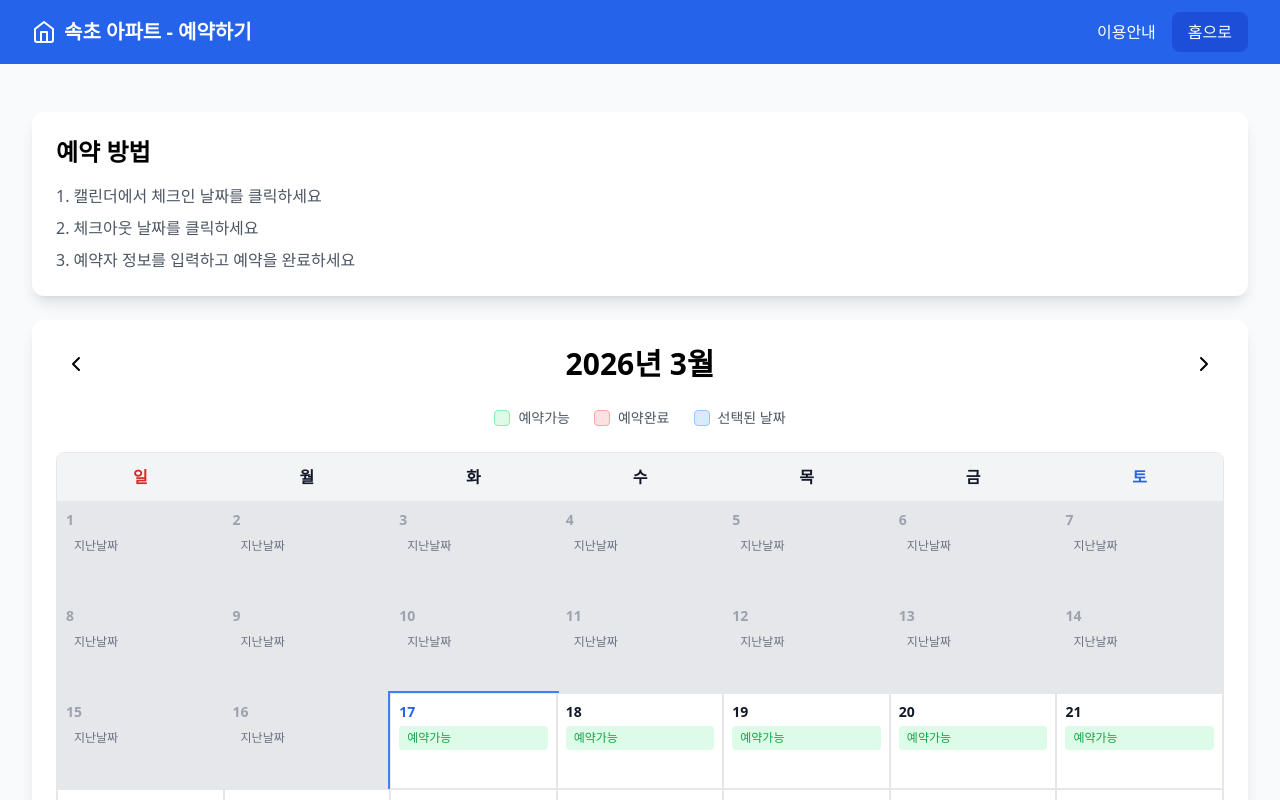
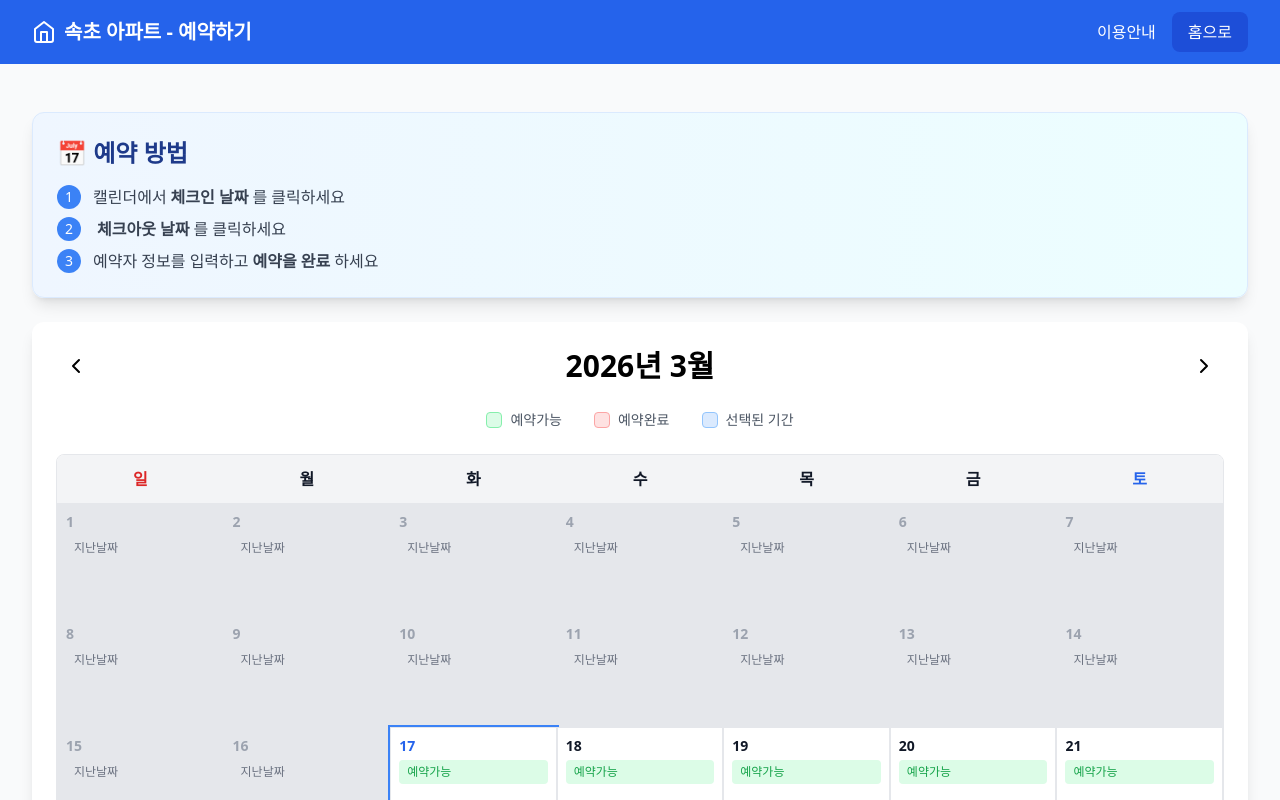
Before and after one commit to victor6080h/accommodation-booking1, a Next.js app: page /guest/calendar in a window 1280 px wide. Shown: the top 800 px of the page. Built offline with nearby package versions, Linux system fonts and the light colour scheme.

Commit message:
fix: 게스트 캘린더 날짜 선택 버그 수정
- 날짜 비교 로직 개선 (시간 정보 제거)
- 체크인/체크아웃 명확한 표시 추가
- 선택된 날짜 범위 시각화 개선
- 중간 예약된 날짜 체크 로직 추가
- UI/UX 개선 (선택 취소 버튼, 단계별 안내)

```diff
--- a/app/guest/calendar/page.tsx
+++ b/app/guest/calendar/page.tsx
@@ -2,7 +2,7 @@
 
 import { useState, useEffect } from 'react'
 import Link from 'next/link'
-import { Home, ChevronLeft, ChevronRight, Calendar as CalendarIcon } from 'lucide-react'
+import { Home, ChevronLeft, ChevronRight, Calendar as CalendarIcon, X } from 'lucide-react'
 
 interface Room {
   id: string
@@ -76,38 +76,91 @@ export default function GuestCalendar() {
     setCurrentDate(new Date(year, month + 1, 1))
   }
 
+  // 날짜를 YYYY-MM-DD 형식으로 변환
+  const formatDate = (date: Date): string => {
+    const y = date.getFullYear()
+    const m = String(date.getMonth() + 1).padStart(2, '0')
+    const d = String(date.getDate()).padStart(2, '0')
+    return `${y}-${m}-${d}`
+  }
+
+  // 날짜를 비교 가능한 숫자로 변환
+  const dateToNumber = (date: Date): number => {
+    const d = new Date(date)
+    d.setHours(0, 0, 0, 0)
+    return d.getTime()
+  }
+
   const isDateBooked = (day: number) => {
-    const dateStr = `${year}-${String(month + 1).padStart(2, '0')}-${String(day).padStart(2, '0')}`
+    const checkDate = new Date(year, month, day)
+    const checkDateNum = dateToNumber(checkDate)
+
     return bookings.some(booking => {
+      if (booking.status !== 'confirmed') return false
+
       const checkIn = new Date(booking.checkIn)
       const checkOut = new Date(booking.checkOut)
-      const currentDate = new Date(dateStr)
-      return currentDate >= checkIn && currentDate < checkOut && booking.status === 'confirmed'
+      const checkInNum = dateToNumber(checkIn)
+      const checkOutNum = dateToNumber(checkOut)
+
+      return checkDateNum >= checkInNum && checkDateNum < checkOutNum
     })
   }
 
   const isPastDate = (day: number) => {
-    const dateStr = new Date(year, month, day)
+    const checkDate = new Date(year, month, day)
     const today = new Date()
     today.setHours(0, 0, 0, 0)
-    return dateStr < today
+    checkDate.setHours(0, 0, 0, 0)
+    return checkDate < today
   }
 
   const handleDateClick = (day: number) => {
-    if (isPastDate(day) || isDateBooked(day)) return
+    if (isPastDate(day) || isDateBooked(day)) {
+      return
+    }
 
     const clickedDate = new Date(year, month, day)
+    clickedDate.setHours(0, 0, 0, 0)
 
-    if (!selectedDates.checkIn || (selectedDates.checkIn && selectedDates.checkOut)) {
-      // Start new selection
+    // 체크인 날짜가 없거나, 이미 체크인/체크아웃이 모두 선택된 경우
+    if (!selectedDates.checkIn || selectedDates.checkOut) {
+      setSelectedDates({ checkIn: clickedDate, checkOut: null })
+      setShowBookingForm(false)
+    } else {
+      // 체크인이 있고 체크아웃이 없는 경우
+      const checkInNum = dateToNumber(selectedDates.checkIn)
+      const clickedNum = dateToNumber(clickedDate)
+
+      if (clickedNum > checkInNum) {
+        // 체크아웃이 체크인보다 나중 날짜인 경우
+        // 중간에 예약된 날짜가 있는지 확인
+        let hasBookedDateInRange = false
+        const tempDate = new Date(selectedDates.checkIn)
+
+        while (dateToNumber(tempDate) < clickedNum) {
+          tempDate.setDate(tempDate.getDate() + 1)
+          if (isDateBooked(tempDate.getDate()) && tempDate.getMonth() === month && tempDate.getFullYear() === year) {
+            hasBookedDateInRange = true
+            break
+          }
+        }
+
+        if (hasBookedDateInRange) {
+          alert('선택한 기간 내에 이미 예약된 날짜가 있습니다.')
           setSelectedDates({ checkIn: clickedDate, checkOut: null })
         } else {
-      // Complete selection
-      if (clickedDate > selectedDates.checkIn) {
-        setSelectedDates({ ...selectedDates, checkOut: clickedDate })
+          setSelectedDates({ checkIn: selectedDates.checkIn, checkOut: clickedDate })
           setShowBookingForm(true)
+        }
+      } else if (clickedNum === checkInNum) {
+        // 같은 날짜를 다시 클릭한 경우
+        setSelectedDates({ checkIn: null, checkOut: null })
+        setShowBookingForm(false)
       } else {
+        // 체크아웃이 체크인보다 빠른 경우, 새로운 체크인으로 설정
         setSelectedDates({ checkIn: clickedDate, checkOut: null })
+        setShowBookingForm(false)
       }
     }
   }
@@ -130,8 +183,8 @@ export default function GuestCalendar() {
       roomName: selectedRoom.name,
       guestName: formData.guestName,
       guestPhone: formData.guestPhone,
-      checkIn: selectedDates.checkIn.toISOString().split('T')[0],
-      checkOut: selectedDates.checkOut.toISOString().split('T')[0],
+      checkIn: formatDate(selectedDates.checkIn),
+      checkOut: formatDate(selectedDates.checkOut),
       status: 'confirmed'
     }
 
@@ -145,27 +198,40 @@ export default function GuestCalendar() {
     setFormData({ guestName: '', guestPhone: '', roomId: rooms[0]?.id || '' })
   }
 
+  const handleCancelSelection = () => {
+    setSelectedDates({ checkIn: null, checkOut: null })
+    setShowBookingForm(false)
+  }
+
   const monthNames = ['1월', '2월', '3월', '4월', '5월', '6월', '7월', '8월', '9월', '10월', '11월', '12월']
   const dayNames = ['일', '월', '화', '수', '목', '금', '토']
 
   const isDateInRange = (day: number) => {
     if (!selectedDates.checkIn) return false
-    const date = new Date(year, month, day)
+
+    const checkDate = new Date(year, month, day)
+    const checkDateNum = dateToNumber(checkDate)
+    const checkInNum = dateToNumber(selectedDates.checkIn)
+
     if (selectedDates.checkOut) {
-      return date >= selectedDates.checkIn && date <= selectedDates.checkOut
+      const checkOutNum = dateToNumber(selectedDates.checkOut)
+      return checkDateNum >= checkInNum && checkDateNum <= checkOutNum
     }
-    return date.getTime() === selectedDates.checkIn.getTime()
+
+    return checkDateNum === checkInNum
   }
 
   const days = []
   for (let i = 0; i < startingDayOfWeek; i++) {
-    days.push(<div key={`empty-${i}`} className="h-24 bg-gray-50"></div>)
+    days.push(<div key={`empty-${i}`} className="h-28 bg-gray-50"></div>)
   }
 
   for (let day = 1; day <= daysInMonth; day++) {
     const isBooked = isDateBooked(day)
     const isPast = isPastDate(day)
     const isInRange = isDateInRange(day)
+    const isCheckIn = selectedDates.checkIn && dateToNumber(new Date(year, month, day)) === dateToNumber(selectedDates.checkIn)
+    const isCheckOut = selectedDates.checkOut && dateToNumber(new Date(year, month, day)) === dateToNumber(selectedDates.checkOut)
     const isToday = new Date().getDate() === day &&
                     new Date().getMonth() === month &&
                     new Date().getFullYear() === year
@@ -174,7 +240,7 @@ export default function GuestCalendar() {
       <div
         key={day}
         onClick={() => handleDateClick(day)}
-        className={`h-24 border border-gray-200 p-2 transition ${
+        className={`h-28 border border-gray-200 p-2 transition ${
           isBooked || isPast
             ? 'bg-gray-200 cursor-not-allowed'
             : isInRange
@@ -182,29 +248,40 @@ export default function GuestCalendar() {
             : 'bg-white cursor-pointer hover:bg-gray-50'
         } ${isToday ? 'ring-2 ring-blue-500' : ''}`}
       >
-        <div className={`text-sm font-semibold ${
+        <div className={`text-sm font-semibold mb-1 ${
           isPast ? 'text-gray-400' : isToday ? 'text-blue-600' : 'text-gray-900'
         }`}>
           {day}
         </div>
+
+        {isCheckIn && (
+          <div className="text-xs font-bold text-blue-700 bg-blue-200 px-2 py-1 rounded mb-1">
+            체크인
+          </div>
+        )}
+
+        {isCheckOut && (
+          <div className="text-xs font-bold text-blue-700 bg-blue-200 px-2 py-1 rounded mb-1">
+            체크아웃
+          </div>
+        )}
+
+        {!isCheckIn && !isCheckOut && (
+          <>
             {isBooked ? (
-          <div className="mt-1">
               <div className="text-xs font-medium text-red-600 bg-red-100 px-2 py-1 rounded">
                 예약완료
               </div>
-          </div>
             ) : isPast ? (
-          <div className="mt-1">
               <div className="text-xs font-medium text-gray-500 px-2 py-1">
                 지난날짜
               </div>
-          </div>
             ) : (
-          <div className="mt-1">
               <div className="text-xs font-medium text-green-600 bg-green-100 px-2 py-1 rounded">
                 예약가능
               </div>
-          </div>
+            )}
+          </>
         )}
       </div>
     )
@@ -241,14 +318,53 @@ export default function GuestCalendar() {
 
       <div className="max-w-7xl mx-auto px-4 sm:px-6 lg:px-8 py-12">
         {/* Instructions */}
-        <div className="bg-white rounded-xl shadow-lg p-6 mb-6">
-          <h2 className="text-2xl font-bold mb-4">예약 방법</h2>
-          <div className="space-y-2 text-gray-600">
-            <p>1. 캘린더에서 체크인 날짜를 클릭하세요</p>
-            <p>2. 체크아웃 날짜를 클릭하세요</p>
-            <p>3. 예약자 정보를 입력하고 예약을 완료하세요</p>
+        <div className="bg-gradient-to-r from-blue-50 to-cyan-50 rounded-xl shadow-lg p-6 mb-6 border border-blue-100">
+          <h2 className="text-2xl font-bold mb-4 text-blue-900">📅 예약 방법</h2>
+          <div className="space-y-2 text-gray-700">
+            <p className="flex items-center">
+              <span className="bg-blue-500 text-white rounded-full w-6 h-6 flex items-center justify-center mr-3 text-sm">1</span>
+              캘린더에서 <strong className="mx-1">체크인 날짜</strong>를 클릭하세요
+            </p>
+            <p className="flex items-center">
+              <span className="bg-blue-500 text-white rounded-full w-6 h-6 flex items-center justify-center mr-3 text-sm">2</span>
+              <strong className="mx-1">체크아웃 날짜</strong>를 클릭하세요
+            </p>
+            <p className="flex items-center">
+              <span className="bg-blue-500 text-white rounded-full w-6 h-6 flex items-center justify-center mr-3 text-sm">3</span>
+              예약자 정보를 입력하고 <strong className="mx-1">예약을 완료</strong>하세요
+            </p>
           </div>
         </div>
+
+        {/* Selected Dates Display */}
+        {selectedDates.checkIn && (
+          <div className="bg-white rounded-xl shadow-lg p-6 mb-6 border-2 border-blue-300">
+            <div className="flex items-center justify-between">
+              <div className="flex items-center space-x-4">
+                <CalendarIcon className="w-8 h-8 text-blue-600" />
+                <div>
+                  <p className="text-lg font-bold text-gray-900">선택된 날짜</p>
+                  <p className="text-sm text-gray-600">
+                    <span className="font-semibold">체크인:</span> {selectedDates.checkIn.toLocaleDateString('ko-KR', { year: 'numeric', month: 'long', day: 'numeric' })}
+                    {selectedDates.checkOut && (
+                      <>
+                        {' → '}
+                        <span className="font-semibold">체크아웃:</span> {selectedDates.checkOut.toLocaleDateString('ko-KR', { year: 'numeric', month: 'long', day: 'numeric' })}
+                      </>
+                    )}
+                  </p>
+                </div>
+              </div>
+              <button
+                onClick={handleCancelSelection}
+                className="p-2 hover:bg-gray-100 rounded-lg transition"
+                title="선택 취소"
+              >
+                <X className="w-6 h-6 text-gray-600" />
+              </button>
+            </div>
+          </div>
+        )}
 
         {/* Calendar */}
         <div className="bg-white rounded-xl shadow-lg p-6 mb-6">
@@ -273,7 +389,7 @@ export default function GuestCalendar() {
           </div>
 
           {/* Legend */}
-          <div className="flex items-center justify-center space-x-6 mb-6">
+          <div className="flex items-center justify-center space-x-6 mb-6 flex-wrap gap-2">
             <div className="flex items-center space-x-2">
               <div className="w-4 h-4 bg-green-100 border border-green-300 rounded"></div>
               <span className="text-sm text-gray-600">예약가능</span>
@@ -284,24 +400,9 @@ export default function GuestCalendar() {
             </div>
             <div className="flex items-center space-x-2">
               <div className="w-4 h-4 bg-blue-100 border border-blue-300 rounded"></div>
-              <span className="text-sm text-gray-600">선택된 날짜</span>
+              <span className="text-sm text-gray-600">선택된 기간</span>
             </div>
           </div>
-
-          {/* Selected dates display */}
-          {selectedDates.checkIn && (
-            <div className="bg-blue-50 rounded-lg p-4 mb-6">
-              <p className="text-center text-lg">
-                <span className="font-bold">체크인:</span> {selectedDates.checkIn.toLocaleDateString('ko-KR')}
-                {selectedDates.checkOut && (
-                  <>
-                    {' → '}
-                    <span className="font-bold">체크아웃:</span> {selectedDates.checkOut.toLocaleDateString('ko-KR')}
-                  </>
-                )}
-              </p>
-            </div>
-          )}
 
           {/* Calendar Grid */}
           <div className="grid grid-cols-7 gap-0 border border-gray-200 rounded-lg overflow-hidden">
@@ -322,8 +423,8 @@ export default function GuestCalendar() {
 
         {/* Booking Form */}
         {showBookingForm && (
-          <div className="bg-white rounded-xl shadow-lg p-6">
-            <h2 className="text-2xl font-bold mb-6">예약 정보 입력</h2>
+          <div className="bg-white rounded-xl shadow-lg p-6 border-2 border-blue-300">
+            <h2 className="text-2xl font-bold mb-6">✍️ 예약 정보 입력</h2>
 
             <div className="space-y-4">
               {rooms.length > 0 && (
@@ -334,7 +435,7 @@ export default function GuestCalendar() {
                   <select
                     value={formData.roomId}
                     onChange={(e) => setFormData({ ...formData, roomId: e.target.value })}
-                    className="w-full px-4 py-2 border border-gray-300 rounded-lg focus:ring-2 focus:ring-blue-500 focus:border-transparent"
+                    className="w-full px-4 py-3 border border-gray-300 rounded-lg focus:ring-2 focus:ring-blue-500 focus:border-transparent text-lg"
                   >
                     {rooms.map(room => (
                       <option key={room.id} value={room.id}>
@@ -353,7 +454,7 @@ export default function GuestCalendar() {
                   type="text"
                   value={formData.guestName}
                   onChange={(e) => setFormData({ ...formData, guestName: e.target.value })}
-                  className="w-full px-4 py-2 border border-gray-300 rounded-lg focus:ring-2 focus:ring-blue-500 focus:border-transparent"
+                  className="w-full px-4 py-3 border border-gray-300 rounded-lg focus:ring-2 focus:ring-blue-500 focus:border-transparent text-lg"
                   placeholder="홍길동"
                 />
               </div>
@@ -366,27 +467,27 @@ export default function GuestCalendar() {
                   type="tel"
                   value={formData.guestPhone}
                   onChange={(e) => setFormData({ ...formData, guestPhone: e.target.value })}
-                  className="w-full px-4 py-2 border border-gray-300 rounded-lg focus:ring-2 focus:ring-blue-500 focus:border-transparent"
+                  className="w-full px-4 py-3 border border-gray-300 rounded-lg focus:ring-2 focus:ring-blue-500 focus:border-transparent text-lg"
                   placeholder="010-1234-5678"
                 />
               </div>
 
-              <div className="flex space-x-4">
+              <div className="flex space-x-4 pt-4">
                 <button
                   onClick={() => {
                     setShowBookingForm(false)
                     setSelectedDates({ checkIn: null, checkOut: null })
                   }}
-                  className="flex-1 px-6 py-3 bg-gray-500 text-white rounded-lg hover:bg-gray-600 transition"
+                  className="flex-1 px-6 py-3 bg-gray-500 text-white rounded-lg hover:bg-gray-600 transition text-lg font-medium"
                 >
                   취소
                 </button>
                 <button
                   onClick={handleBooking}
-                  className="flex-1 px-6 py-3 bg-blue-600 text-white rounded-lg hover:bg-blue-700 transition flex items-center justify-center space-x-2"
+                  className="flex-1 px-6 py-3 bg-blue-600 text-white rounded-lg hover:bg-blue-700 transition flex items-center justify-center space-x-2 text-lg font-medium"
                 >
                   <CalendarIcon className="w-5 h-5" />
-                  <span>예약하기</span>
+                  <span>예약 완료하기</span>
                 </button>
               </div>
             </div>
@@ -394,9 +495,9 @@ export default function GuestCalendar() {
         )}
 
         {rooms.length === 0 && (
-          <div className="bg-yellow-50 border border-yellow-200 rounded-lg p-6 text-center">
-            <p className="text-yellow-800">
-              현재 등록된 객실이 없습니다. 관리자에게 문의해주세요.
+          <div className="bg-yellow-50 border-2 border-yellow-300 rounded-lg p-6 text-center">
+            <p className="text-yellow-800 text-lg">
+              ⚠️ 현재 등록된 객실이 없습니다. 관리자에게 문의해주세요.
             </p>
           </div>
         )}
--- a/next.config.js
+++ b/next.config.js
@@ -1,4 +1,8 @@
 /** @type {import('next').NextConfig} */
-const nextConfig = {}
+const nextConfig = {
+  turbopack: {
+    root: '/home/user/webapp',
+  },
+}
 
 module.exports = nextConfig
```
Lines whose indentation alone changed are shown as unchanged.
